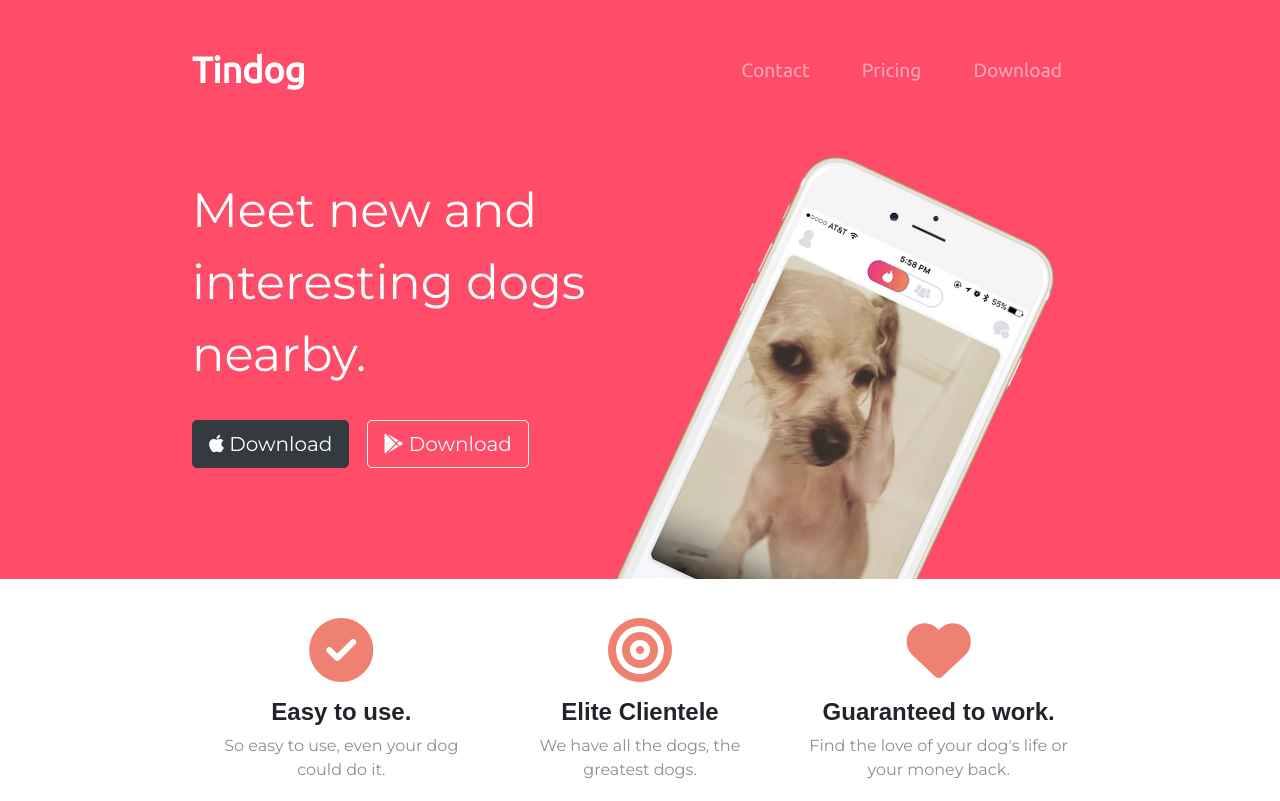
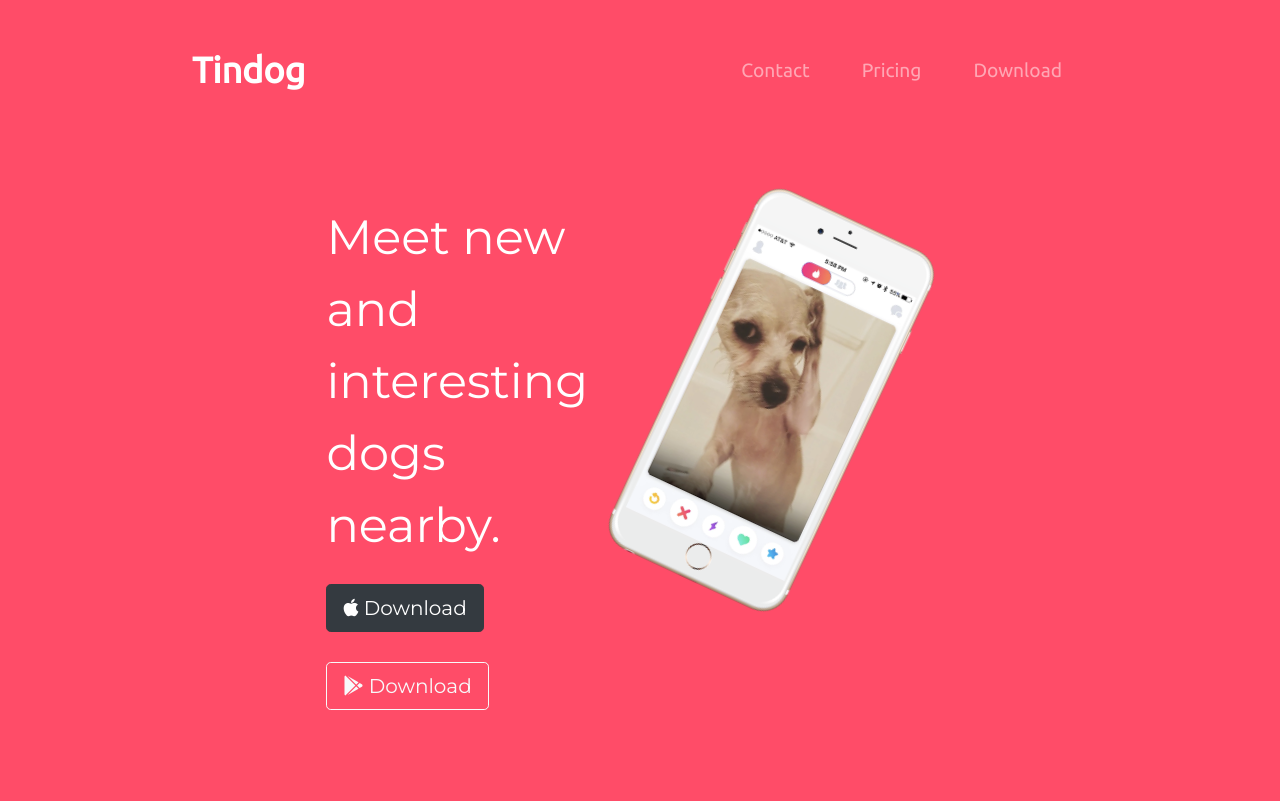
Before and after one commit to GhanemYassine/Tindog, a plain HTML site: page index.html in a window 1280 px wide. Shown: the top 801 px of the page. Drawn offline with nearby package versions, Linux system fonts and the light colour scheme.

Commit message:
finally i work it out XD

```diff
--- a/index.html
+++ b/index.html
@@ -47,19 +47,21 @@
 
 
       <!-- Title -->
+      <div class="container-fluid ">
+
         <div class="row">
-
-
           <div class="col -lg-3 ">
             <h1>Meet new and interesting dogs nearby.</h1>
             <button type="button" class="btn btn-dark btn-lg download-button"><i class="fab fa-apple"></i> Download</button>
             <button type="button" class="btn btn-outline-light btn-lg download-button"><i class="fab fa-google-play"></i> Download</button>
           </div>
           <div class="col -lg-3 ">
-          <img class="title-image" src="images/iphone6.png" alt="iphone-mockup">
+            <img class="title-image img-fluid" src="images/iphone6.png" alt="iphone-mockup">
           </div>
         </div>
       </div>
+        </div>
+
   </section>
 
 
```
Lines whose indentation alone changed are shown as unchanged.
